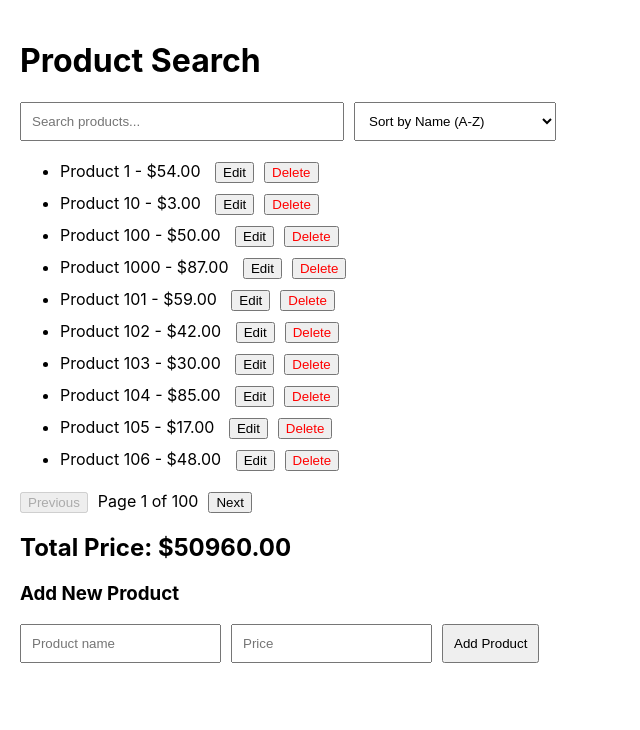
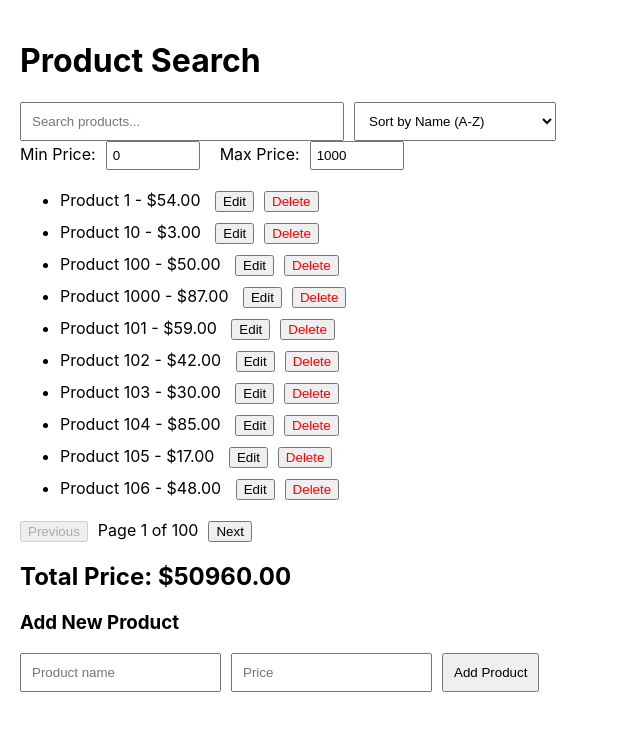
Before and after one commit to itujun/lwai-react-product-search, a React (Create React App) app: page / in a window 1280 px wide. Shown: the top 730 px of the page, without its empty margins (0-640 px from the left). Built offline with nearby package versions, Linux system fonts and the light colour scheme.

Commit message:
fitur Filter Berdasarkan Harga

```diff
--- a/src/App.js
+++ b/src/App.js
@@ -16,6 +16,7 @@ function App() {
   const [isPending, startTransition] = useTransition();
   const deferredSearch = useDeferredValue(search);
   const [editingProduct, setEditingProduct] = useState(null); // Menyimpan produk yang sedang diedit
+  const [priceFilter, setPriceFilter] = useState({ min: 0, max: 1000 });
 
   const itemsPerPage = 10;
 
@@ -72,8 +73,8 @@ function App() {
   }, [products, sortOption]);
 
   const filteredProducts = useMemo(() => {
-    return sortedProducts.filter((product) => product.name.toLowerCase().includes(deferredSearch.toLowerCase()));
-  }, [sortedProducts, deferredSearch]);
+    return sortedProducts.filter((product) => product.name.toLowerCase().includes(deferredSearch.toLowerCase()) && product.price >= priceFilter.min && product.price <= priceFilter.max);
+  }, [sortedProducts, deferredSearch, priceFilter]);
 
   const totalPrice = useMemo(() => {
     return filteredProducts.reduce((total, product) => total + product.price, 0);
@@ -114,6 +115,12 @@ function App() {
           <option value="price-asc">Sort by Price (Low to High)</option>
           <option value="price-desc">Sort by Price (High to Low)</option>
         </select>
+        <div style={{ marginBottom: '20px' }}>
+          <label style={{ marginRight: '10px' }}>Min Price:</label>
+          <input type="number" value={priceFilter.min} onChange={(e) => setPriceFilter((prev) => ({ ...prev, min: Number(e.target.value) }))} style={{ marginRight: '20px', padding: '5px', width: '80px' }} />
+          <label style={{ marginRight: '10px' }}>Max Price:</label>
+          <input type="number" value={priceFilter.max} onChange={(e) => setPriceFilter((prev) => ({ ...prev, max: Number(e.target.value) }))} style={{ padding: '5px', width: '80px' }} />
+        </div>
       </div>
       {isPending && <p>Loading...</p>}
 
```
